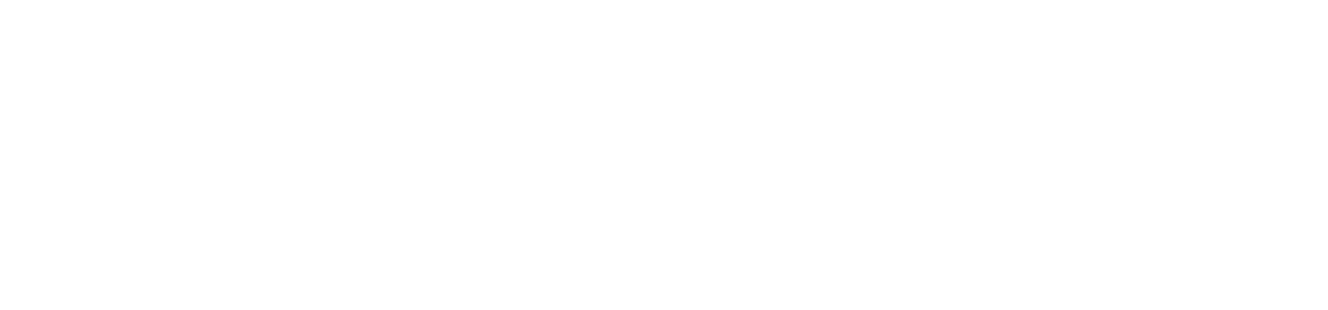
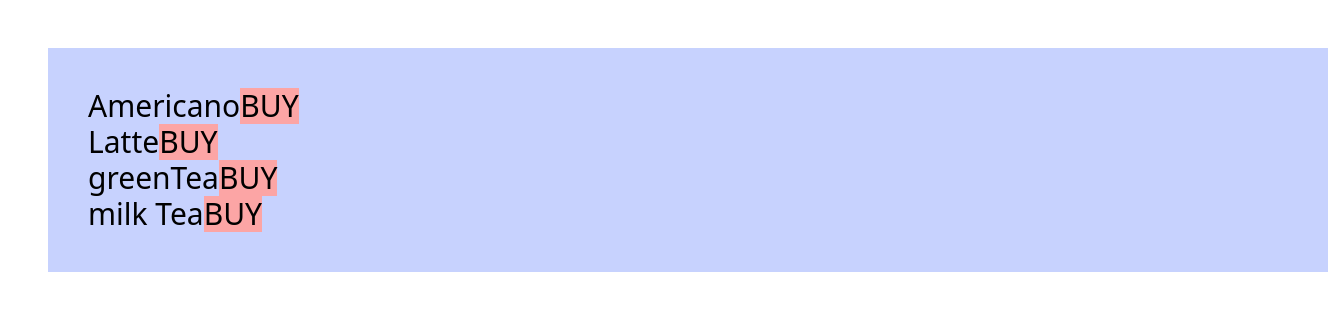
Before and after one commit to niftus13/r01, a React (Create React App) app: page / in a window 1280 px wide. Shown: the top 310 px of the page, 1328 px wide, since content can reach past the window. Built offline with nearby package versions, Linux system fonts and the light colour scheme.

Commit message:
Zkiosk-0629 ing

```diff
--- a/src/components/zKiosk/ZCart.js
+++ b/src/components/zKiosk/ZCart.js
@@ -1,10 +1,30 @@
 // 1-3
+
+import ZCartItem from "./ZCartItem";
 
 // 1-7
 const ZCart = ({arr, changeQty}) => {
+
+    console.log(arr)
+
+    if(arr===null || arr.length === 0 ){
+        return(
+            <></>
+        )
+    }
+
+
     return (
-        <></>
+        <div>
+            <ul>
+                {arr.map( (cartItem, idx) =>
+                 <li key={idx}>
+                    <ZCartItem {...cartItem} changeQty={changeQty}></ZCartItem>
+                 </li>)}
+            </ul>
+        </div>
       );
 }
 
+
 export default ZCart;
--- /dev/null
+++ b/src/components/zKiosk/ZCartItem.js
@@ -0,0 +1,17 @@
+
+
+const ZCartItem = ({pno, pname, price,qty, changeQty}) => {
+    return (
+        <div>
+            <div>{pno}</div>
+            <div>{pname} - {price}</div>
+            <div className="flex">
+                <button onClick={() => changeQty(pno,1)}>+</button>
+                <div>{qty}</div>
+                <button onClick={() => changeQty(pno,-1)}>-</button>
+            </div>
+        </div>
+     );
+}
+
+export default ZCartItem;
--- a/src/components/zKiosk/ZProductList.js
+++ b/src/components/zKiosk/ZProductList.js
@@ -1,9 +1,35 @@
-// 1-2
+// 1-2 productlist
+
+// 1-8 productlist 만들기
+const Products = [
+    {pno : 1, pname : 'Americano', price : 7000},
+    {pno : 2, pname : 'Latte', price : 6000},
+    {pno : 3, pname : 'greenTea', price : 8000},
+    {pno : 4, pname : 'milk Tea', price : 9000 }
+  ]
 
 // 1-6
 const ZProductList = ({buyProduct, viewProduct}) => {
+
     return (
-        <></>
+        // 1-9 리스트 뿌리기 p 구조분해 할당
+        <div className="w-full bg-indigo-200 text-3xl m-12 p-10">
+            <ul>
+                {Products.map(p =>
+                    <li
+                    key={p.pno}>
+                        {p.pname}
+                    <button
+                    className="bg-red-300"
+                    // 안전한 코드 p 만 던지는것 보다 값의 변조에서 안전하다 [...p]
+                    // 1-10 index로 던지기
+                    onClick={() => buyProduct({...p})}
+                    >BUY</button>
+                    </li>
+
+                )}
+            </ul>
+        </div>
       );
 }
 
--- a/src/components/zKiosk/index.js
+++ b/src/components/zKiosk/index.js
@@ -9,22 +9,46 @@
 
 const ZKiosk = () => {
 
+    // 1-7 cart에 뿌려주기
+    const [items,setItems]=useState([])
+
+
     //1-5 logic
     // 상품목록에서 필요한 함수
-    const buyProduct = () =>{
-        console.log("buyProduct")
+    //1-11 setItems cart로 보내주기
+    const buyProduct = (product) =>{
+        console.log("buyProduct",product)
+        // 해당상품이 카트에 있는지?
+        //1-12 filter
+        const targetArr = items.filter(item => item.pno === product.pno)
+
+        if(targetArr.length === 0) {
+            setItems([...items, {...product, qty:1}])
+            return
+        }
+        targetArr[0].qty += 1
+        setItems([...items])
     }
 
     const viewProduct = () =>{
         console.log("viewProduct")
     }
 
-    // 1-7 cart
-    const [items,setItems]=useState([])
 
     // 1-8 수량 바꿔주는 함수 -> cart
-    const changeQty = () => {
+    const changeQty = (pno, amount) => {
         console.log("changeQty")
+
+        const targetItem = items.filter(item => item.pno === pno)[0]
+        targetItem.qty += amount
+
+        if(targetItem.qty === 0 ){
+            setItems(items.filter(item => item.pno !== pno))
+            return
+        }
+
+        setItems([...items])
+
     }
 
 
```
